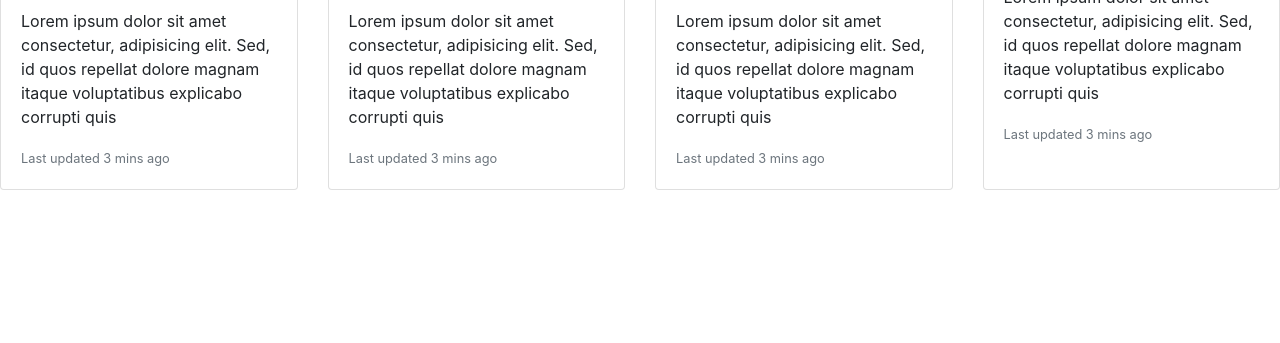
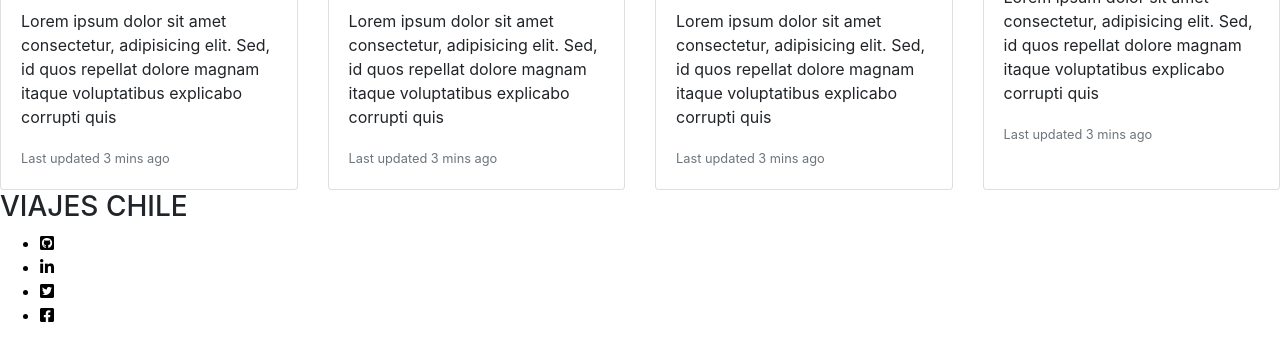
Before and after one commit to erojasa/PruebaBootCamp, a plain HTML site: page index.html in a window 1280 px wide. Shown: the part 1912-2255 px from the top of the page. Before the commit the page ends 2102 px from the top, so only its background shows below. Drawn offline with nearby package versions, Linux system fonts and the light colour scheme.

Commit message:
Se agregaron ícono rrss

```diff
--- a/index.html
+++ b/index.html
@@ -9,6 +9,7 @@
   <!--Bootstrap CSS-->
   <link rel="stylesheet" href="https://cdn.jsdelivr.net/npm/bootstrap@4.5.3/dist/css/bootstrap.min.css"
     integrity="sha384-TX8t27EcRE3e/ihU7zmQxVncDAy5uIKz4rEkgIXeMed4M0jlfIDPvg6uqKI2xXr2" crossorigin="anonymous">
+    <link rel="stylesheet" href="https://use.fontawesome.com/releases/v5.8.1/css/all.css" integrity="sha384-50oBUHEmvpQ+1lW4y57PTFmhCaXp0ML5d60M1M7uH2+nqUivzIebhndOJK28anvf" crossorigin="anonymous">
   <title>Viajes Chile</title>
 </head>
 
@@ -66,7 +67,7 @@
    <article><p>Lorem ipsum dolor sit, amet consectetur adipisicing elit. Accusamus nemo placeat numquam laborum modi.</p>
   </article>
  </section>
- <!--card-deck-->
+ <!--card-deck--> <!--Destacados-->
  <section>
   <div class="card-deck">
     <div class="card">
@@ -103,6 +104,18 @@
     </div>
   </div>
  </section>
+ <!--form--> <!--Contacto-->
+ <!--footer-->
+ <footer>
+   <h3>VIAJES CHILE</h3>
+   <ul style="color: black;">
+   <li><i class="fab fa-github-square"></i></li>
+   <li><i class="fab fa-linkedin-in"></i></li>
+   <li><i class="fab fa-twitter-square"></i></li>
+   <li><i class="fab fa-facebook-square"></i></li>
+  </ul>
+
+ </footer>
   <script src="./assets/js/script.js"></script>
 </body>
 
```
